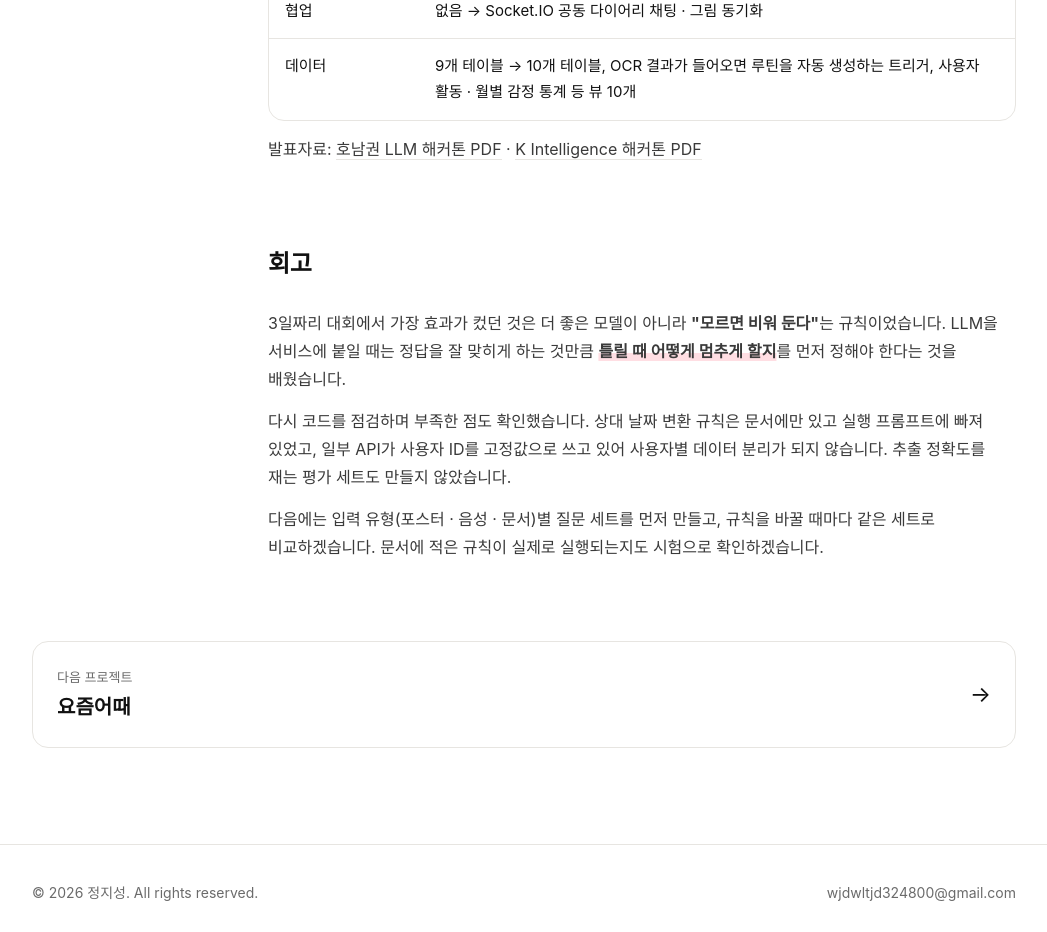
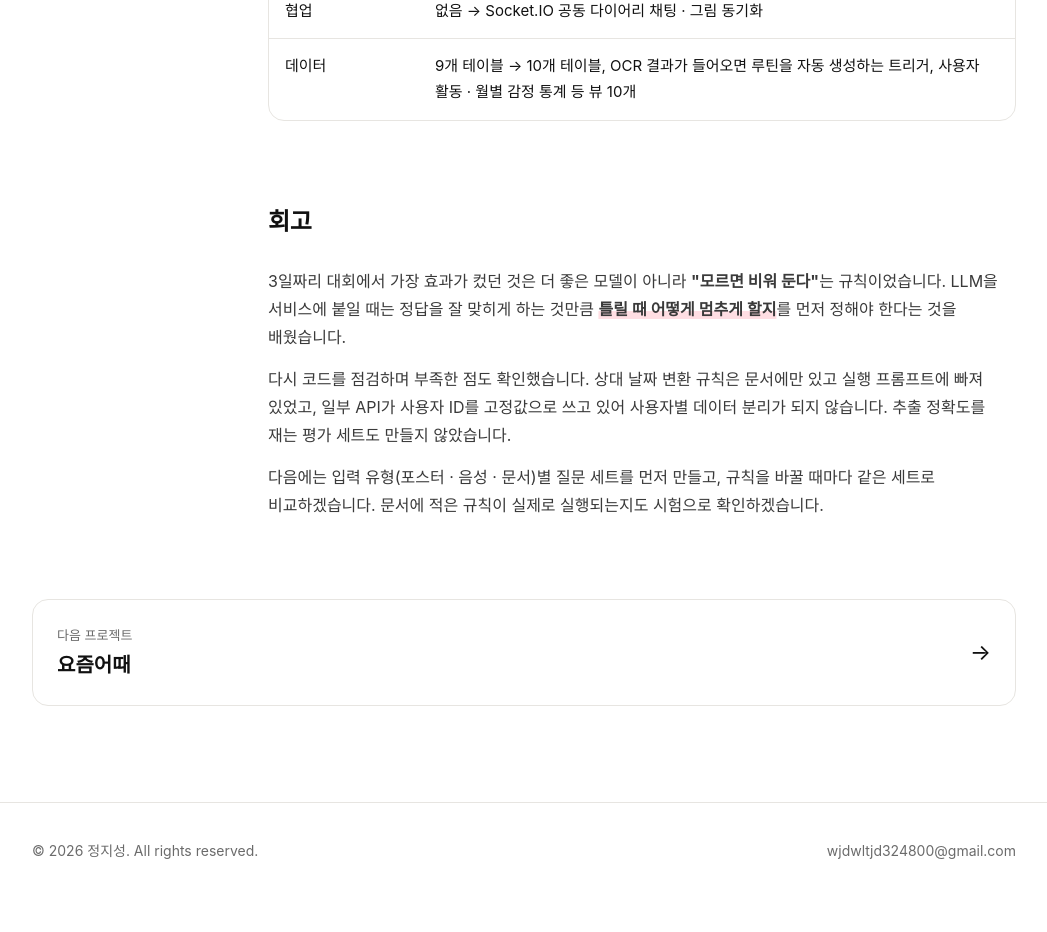
Before and after one commit to rice-grass/rice-grass.github.io, a plain HTML site: page projects/naeil-clova.html in a window 1280 px wide. Shown: the part 6260-7192 px from the top of the page, without its empty margins (116-1163 px from the left). After the commit the page ends 7167 px from the top, so only its background shows below. Drawn offline with Linux system fonts and the light colour scheme; a web font is replaced by a local one.

Commit message:
발표자료 PDF 및 링크 삭제
Co-Authored-By: Claude Opus 5.5 <noreply@anthropic.com>

```diff
--- a/projects/naeil-clova.html
+++ b/projects/naeil-clova.html
@@ -180,7 +180,6 @@
           <tr><td>협업</td><td>없음 → Socket.IO 공동 다이어리 채팅 · 그림 동기화</td></tr>
           <tr><td>데이터</td><td>9개 테이블 → 10개 테이블, OCR 결과가 들어오면 루틴을 자동 생성하는 트리거, 사용자 활동 · 월별 감정 통계 등 뷰 10개</td></tr>
         </table>
-        <p style="margin-top:14px">발표자료: <a href="../assets/honam-clova-presentation.pdf" target="_blank" rel="noopener" style="border-bottom:1px solid var(--line)">호남권 LLM 해커톤 PDF</a> · <a href="../assets/kt-clova-presentation.pdf" target="_blank" rel="noopener" style="border-bottom:1px solid var(--line)">K Intelligence 해커톤 PDF</a></p>
       </section>
 
       <section id="retro">
```
Also changed, not shown: projects/sumtech.html (+0 -1 lines), 3 other files.
